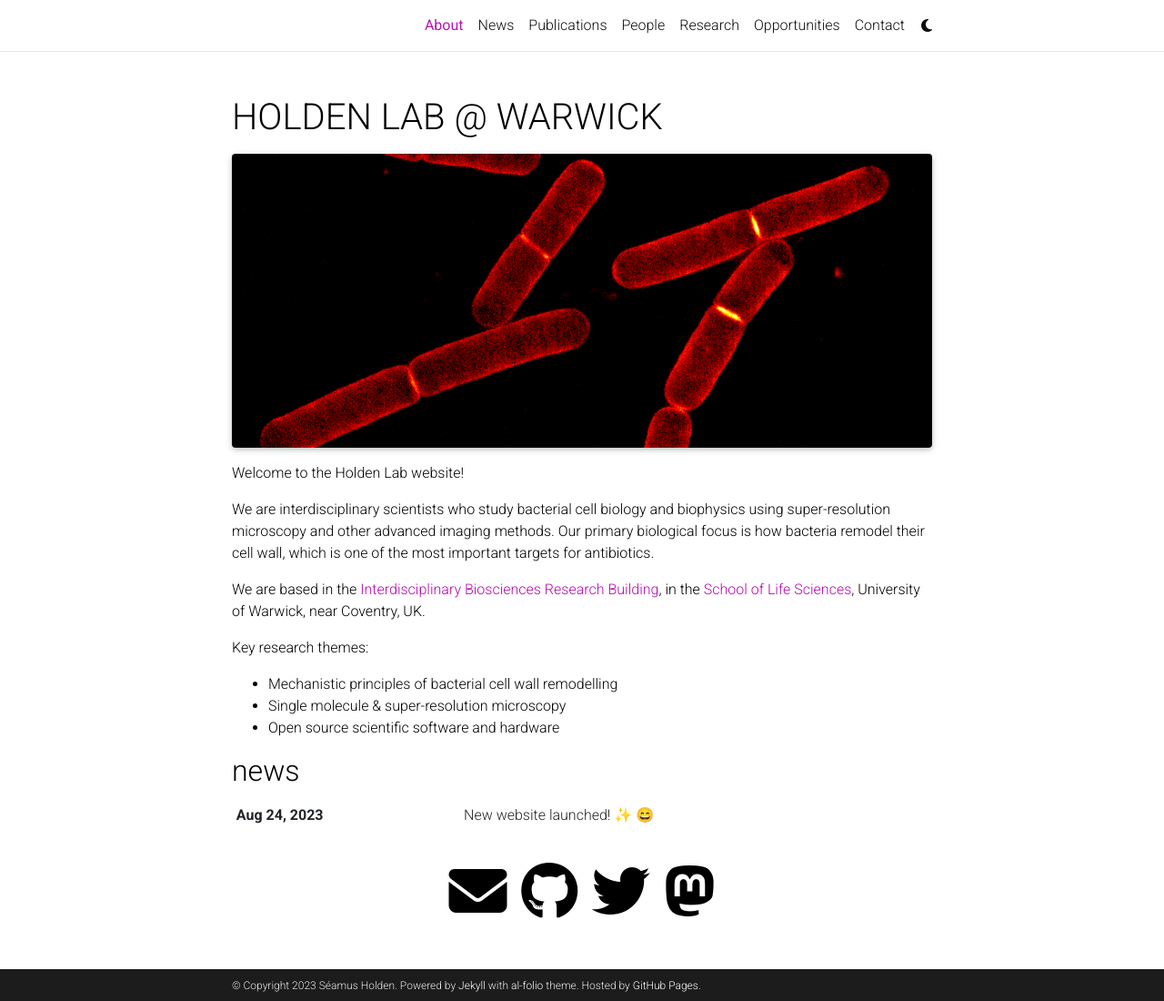
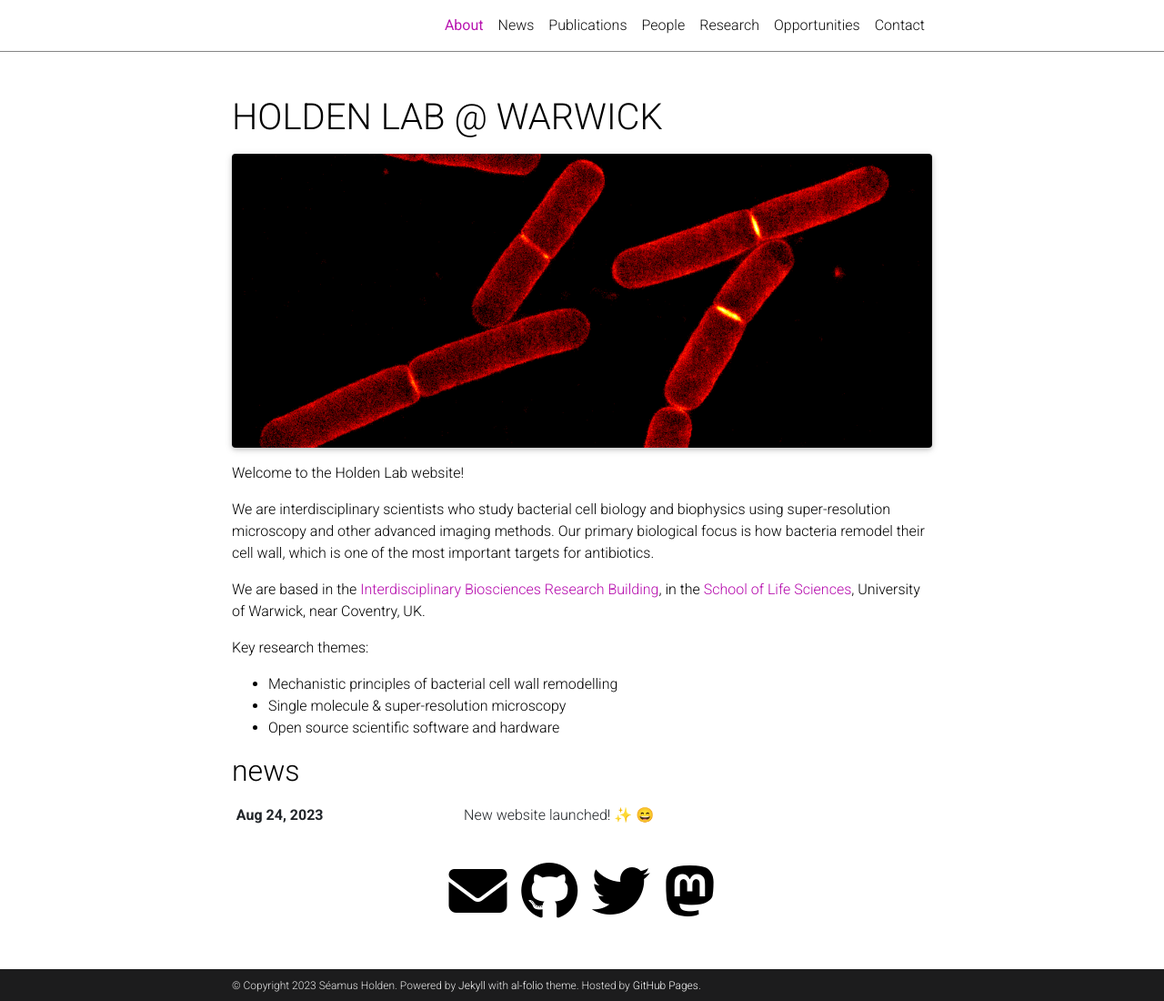
Before and after one commit to HoldenLab/holdenlab.github.io, a Jekyll site: the page built from _pages/about.md, in a window 1280 px wide and 1100 px high. Shown: the whole window at 91% size. Built offline with Jekyll 4.4.1, drawn with Linux system fonts in a browser that asks for light colours; full-size pictures stand in for the smaller copies a plugin makes; emoji names are drawn with the system emoji font; comment, search, counter and statistics services are not loaded; a style sheet for code colours, icons or effects is not loaded.

Commit message:
Modified theme colours
Set so only one theme enabled (no day/night)
Change the divider colour opacity so that the project tags (research, current, alumni) are actually readable.

```diff
--- a/_config.yml
+++ b/_config.yml
@@ -364,7 +364,7 @@
 enable_math:                true   # enables math typesetting (uses MathJax)
 enable_tooltips:            false  # enables automatic tooltip links generated
                                    # for each section titles on pages and posts
-enable_darkmode:            true   # enables switching between light/dark modes
+enable_darkmode:            false   # enables switching between light/dark modes
 enable_navbar_social:       false  # enables displaying social links in the
                                    # navbar on the about page
 enable_people_categories:  true   # enables categorization of people into
--- a/_sass/_themes.scss
+++ b/_sass/_themes.scss
@@ -14,7 +14,7 @@
   --global-footer-text-color: #{$grey-color-light};
   --global-footer-link-color: #{$white-color};
   --global-distill-app-color: #{$grey-color};
-  --global-divider-color: rgba(0,0,0,.1);
+  --global-divider-color: rgba(0,0,0,0.5); /*** This adjusts the colour of project tags as well. Range is 0-255 ***/
   --global-card-bg-color: #{$white-color};
 
   --global-tip-block: #42b983;
```
